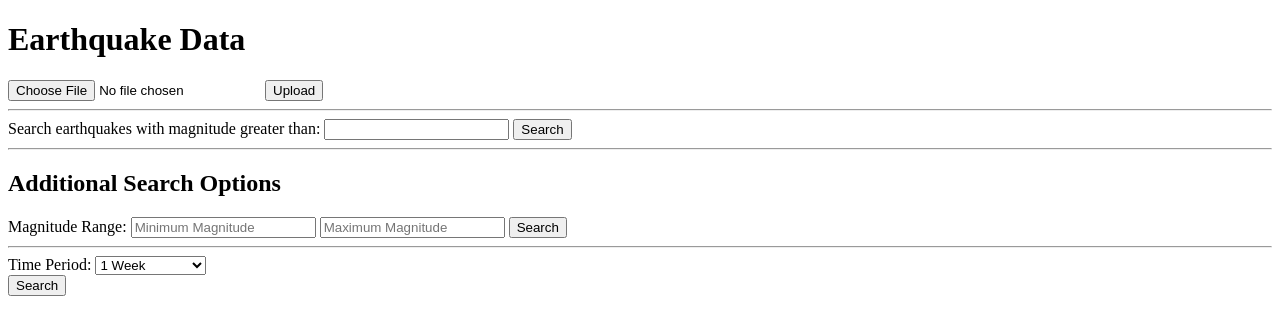
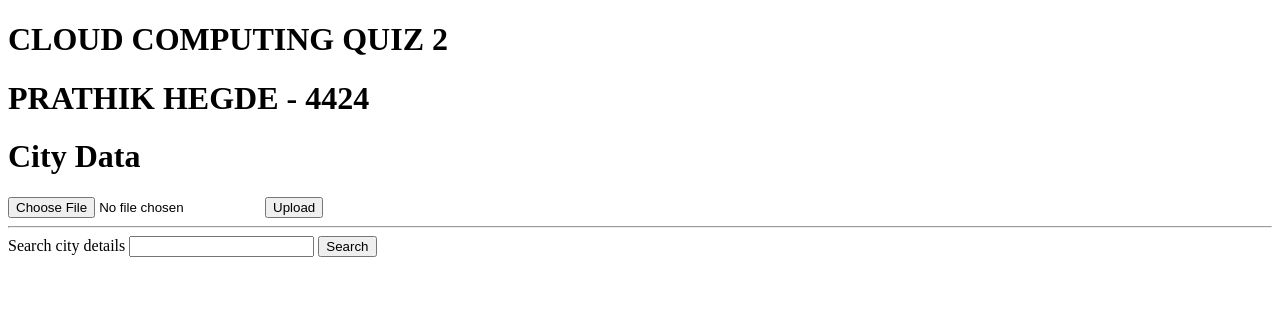
Before and after one commit to prathikh1998/DatabaseSearch, a Flask app: page / in a window 1280 px wide. Shown: the top 335 px of the page. Run offline with Flask 3, Linux system fonts and the light colour scheme.

Commit message:
Add files via upload

```diff
--- a/templates/index.html
+++ b/templates/index.html
@@ -1,72 +1,24 @@
 <!DOCTYPE html>
 <html>
-
 <head>
-    <title>Earthquake Data</title>
-    <!-- index.html and results.html -->
-    <link rel="stylesheet" type="text/css" href="{{ url_for('static', filename='style.css') }}">
-
+    <title>City Data</title>
     <style>
         /* Add your CSS styles here */
     </style>
 </head>
-
 <body>
-    <h1>Earthquake Data</h1>
+    <h1>CLOUD COMPUTING QUIZ 2</h1>
+    <h1>PRATHIK HEGDE - 4424</h1>
+    <h1>City Data</h1>
     <form action="/upload" method="POST" enctype="multipart/form-data">
         <input type="file" name="file">
         <input type="submit" value="Upload">
     </form>
     <hr>
     <form action="/search" method="POST">
-        <label for="magnitude">Search earthquakes with magnitude greater than:</label>
-        <input type="number" name="magnitude" step="0.1">
+        <label for="magnitude">Search city details </label>
+        <input type="text" name="city">
         <input type="submit" value="Search">
     </form>
-    <hr>
-    <h2>Additional Search Options</h2>
-    <form action="/search" method="POST">
-        <label for="magnitude_range">Magnitude Range:</label>
-        <input type="number" name="min_magnitude" step="0.1" placeholder="Minimum Magnitude">
-        <input type="number" name="max_magnitude" step="0.1" placeholder="Maximum Magnitude">
-        <input type="submit" value="Search">
-    </form>
-    <hr>
-    <form action="/search" method="POST">
-        <label for="time_period">Time Period:</label>
-        <select name="time_period">
-            <option value="1_week">1 Week</option>
-            <option value="range_of_days">Range of Days</option>
-            <option value="30_days">30 Days</option>
-        </select>
-        <br>
-        <div id="date_range_fields" style="display: none;">
-            <label for="start_date">Start Date:</label>
-            <input type="date" name="start_date">
-            <br>
-            <label for="end_date">End Date:</label>
-            <input type="date" name="end_date">
-            <br>
-        </div>
-        <input type="submit" value="Search">
-    </form>
-
-
-
-    <script>
-        document.addEventListener("DOMContentLoaded", function () {
-            var timePeriodSelect = document.querySelector("select[name='time_period']");
-            var dateRangeFields = document.getElementById("date_range_fields");
-
-            timePeriodSelect.addEventListener("change", function () {
-                if (this.value === "range_of_days") {
-                    dateRangeFields.style.display = "block";
-                } else {
-                    dateRangeFields.style.display = "none";
-                }
-            });
-        });
-    </script>
 </body>
-
 </html>
```
Also changed, not shown: templates/results.html (+5 -2 lines).
